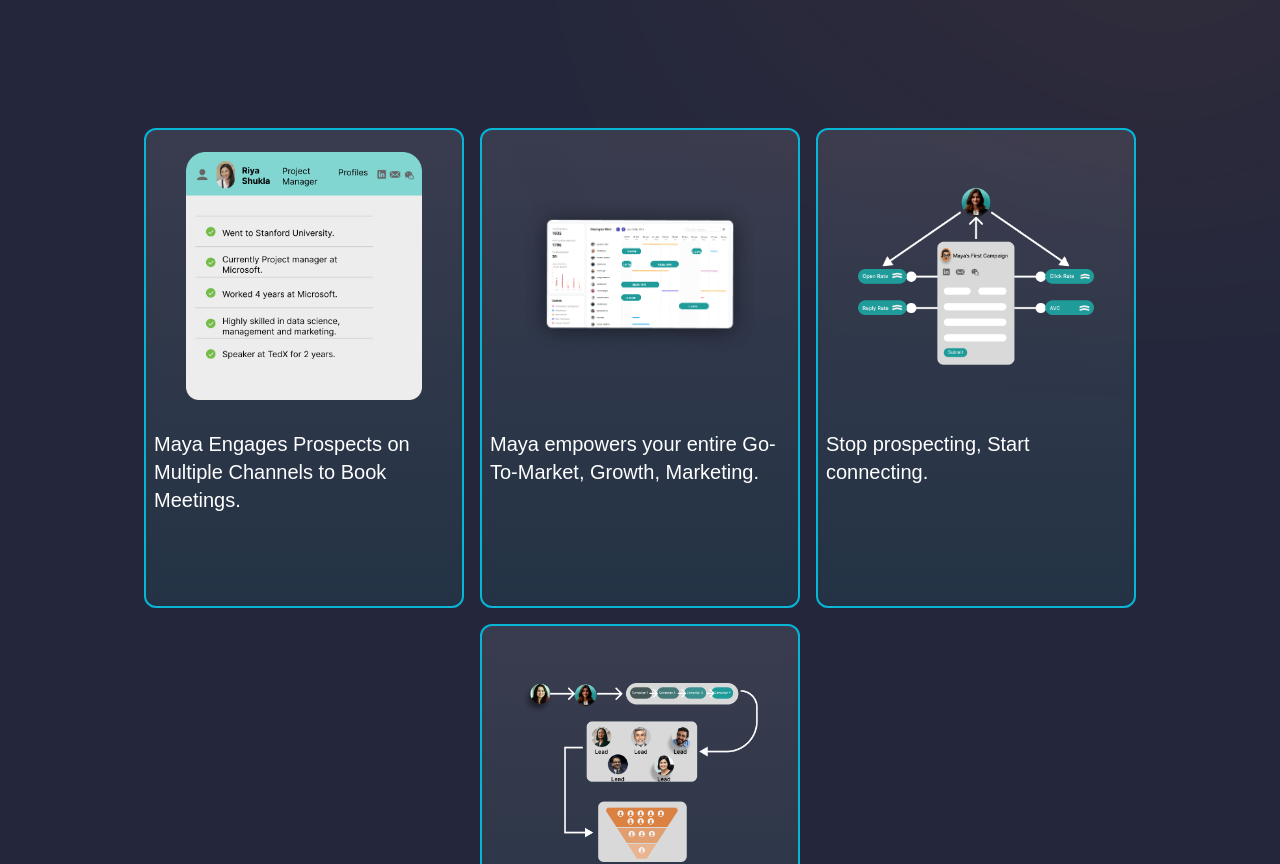
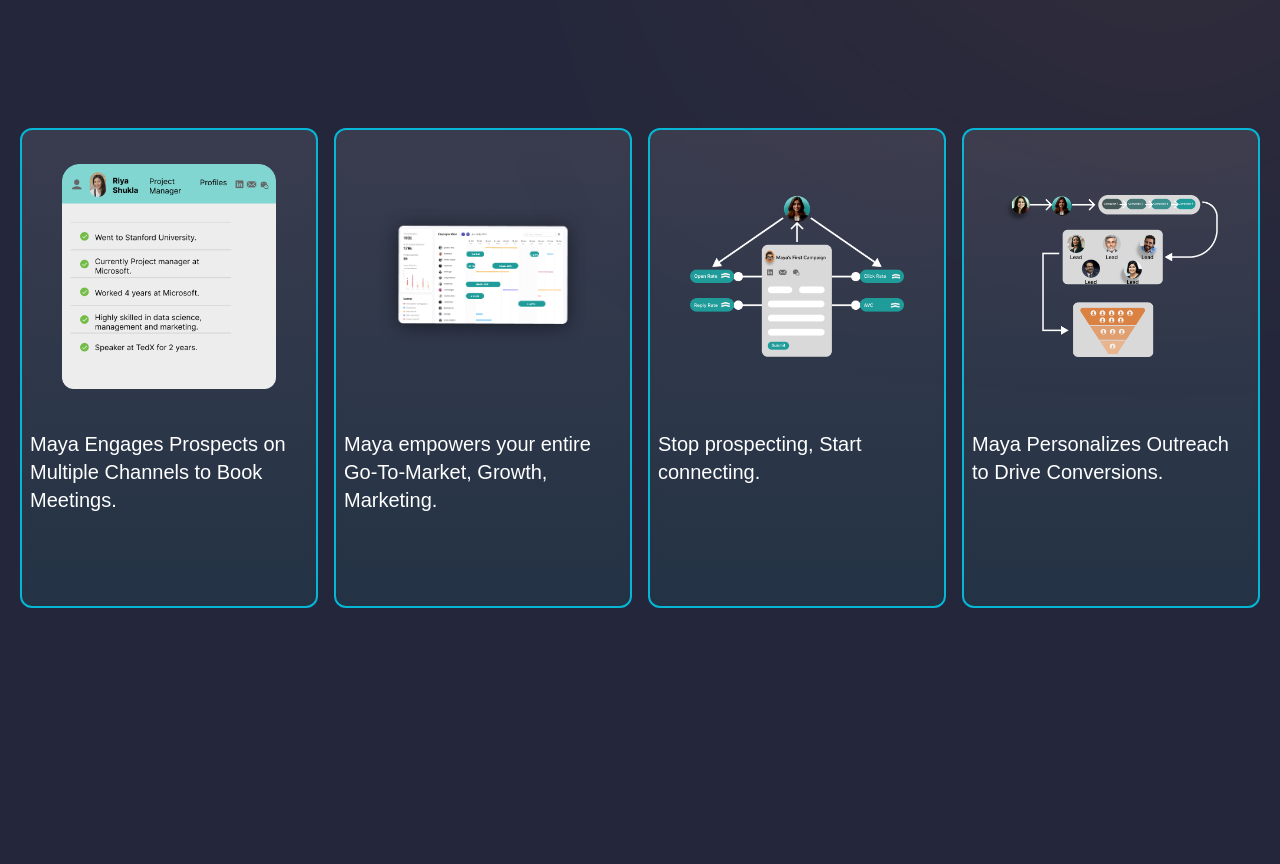
Before and after one commit to anuran-roy/alchemyst-landing-page, a Next.js app: page /product in a window 1280 px wide. Shown: the part 2140-3004 px from the top of the page. Built offline with nearby package versions, Linux system fonts and the light colour scheme.

Commit message:
fixed product cards

```diff
--- a/src/app/product/page.tsx
+++ b/src/app/product/page.tsx
@@ -219,7 +219,7 @@ const Product = () => {
           </div>
 
           <div>
-            <div className=' flex flex-col md:flex-row md:flex-wrap justify-center items-center gap-4 py-2'>
+            <div className=' flex flex-col lg:flex-row justify-center items-center gap-4 py-2'>
               {
                 deployementCard.map((card, key) => {
                   return (
```
